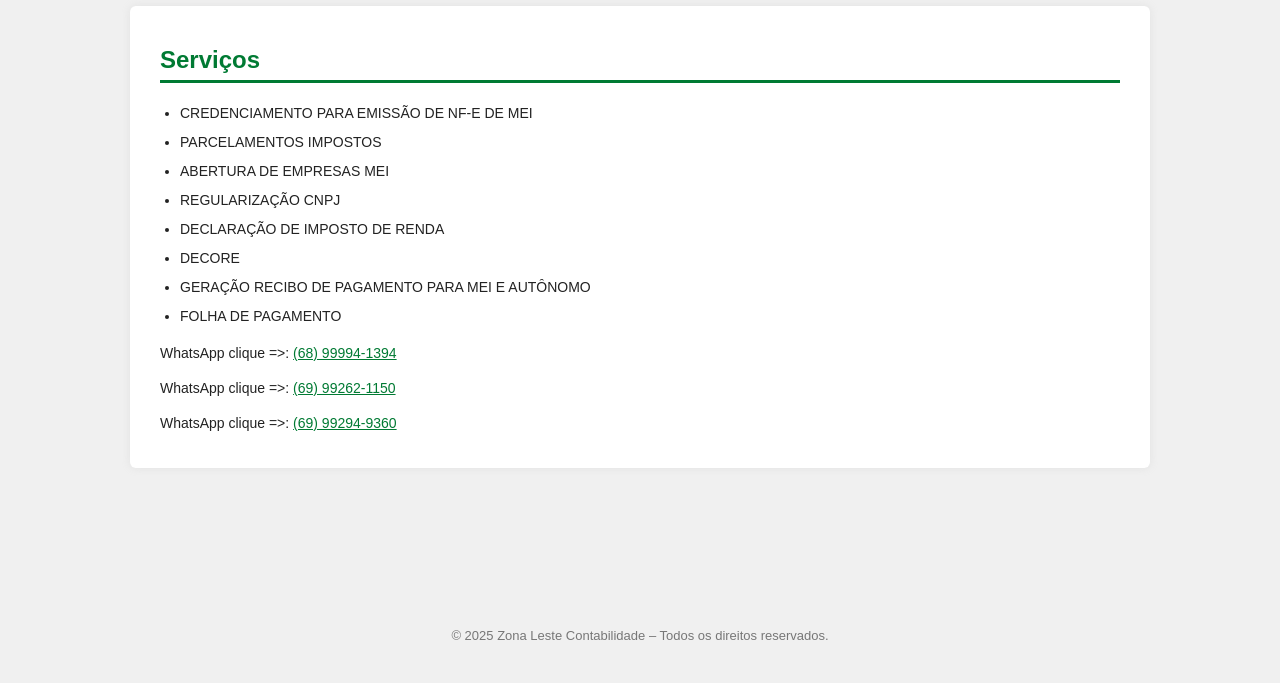
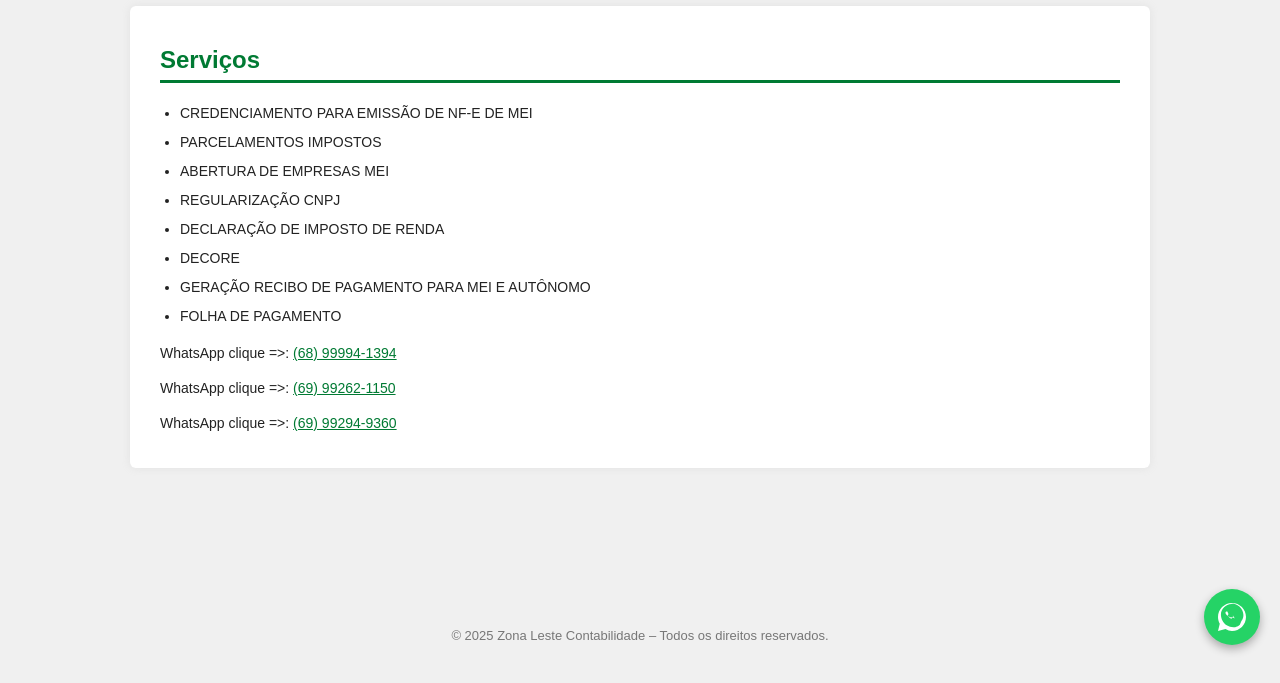
Before and after one commit to andrevieira1993/zona-leste-site, a plain HTML site: page index.html in a window 1280 px wide. Shown: the part 135-818 px from the top of the page. Drawn offline with Linux system fonts and the light colour scheme.

Commit message:
Add files via upload

```diff
--- a/index.html
+++ b/index.html
@@ -280,7 +280,7 @@
   <p>Somos uma empresa dedicada a oferecer serviços contábeis de alta qualidade para MEIs e autônomos da Zona Leste.</p>
 
   <div class="colaborador-container">
-    <img src="fotos/colaborador1.png" alt="Colaborador" class="colaborador" />
+    <img src="colaborador1.png" alt="Colaborador" class="colaborador" />
     <p class="colaborador-nome">Francisco</p>
     <img src="fotos/colaborador2.jpeg" alt="Colaborador" class="colaborador" />
     <p class="colaborador-nome">André Vieira</p>
@@ -293,7 +293,7 @@
 <section id="fundador-final">
   <h2>Fundador</h2>
   <div class="colaboradores">
-    <img src="imagens/andre.jpg" alt="Francisco" class="foto-colaborador" />
+    <img src="andre.jpg" alt="Francisco" class="foto-colaborador" />
     <img src="imagens/maria.jpg" alt="André Vieira" class="foto-colaborador" />
   </div>
   <p><strong>André Donizete Vieira:</strong> Formado em Contabilidade pela Faculdade Unip (2019), aprovado CRC-RO.</p>
@@ -328,5 +328,37 @@ msg.style.display = 'block';
 form.reset();
 });
 </script>
+<!-- Botão fixo de WhatsApp -->
+<a href="https://wa.me/5568999941394" target="_blank" id="whatsapp-button" title="Atendimento via WhatsApp">
+  <svg viewBox="0 0 32 32">
+    <path fill="#fff" d="M19.11 17.47c-.29-.14-1.7-.84-1.96-.94-.26-.1-.45-.14-.64.14-.19.29-.74.94-.91 1.13-.17.19-.34.21-.63.07-.29-.14-1.23-.45-2.34-1.45-.86-.77-1.44-1.73-1.61-2.02-.17-.29-.02-.44.13-.58.13-.13.29-.34.43-.51.14-.17.19-.29.29-.48.1-.19.05-.36-.02-.51-.07-.14-.64-1.55-.88-2.13-.23-.56-.47-.49-.64-.49-.16 0-.34-.02-.52-.02s-.48.07-.74.36c-.26.29-1 1-.1 2.45.91 1.43 2.15 2.55 3.86 3.34 1.45.63 2.02.69 2.75.58.44-.07 1.37-.56 1.57-1.1.2-.53.2-.99.14-1.1-.07-.11-.26-.17-.54-.31zM16 0C7.16 0 0 7.16 0 16c0 2.82.74 5.46 2.03 7.75L0 32l8.55-2.24C11 31.26 13.45 32 16 32c8.84 0 16-7.16 16-16S24.84 0 16 0zm8.96 24.96c-.86.86-1.83 1.53-2.93 2.01-.76.33-1.56.56-2.38.68-.65.1-1.3.15-1.96.13-2.81-.05-5.45-.85-7.74-2.24-.73-.45-1.39-.99-2.02-1.57-1.44-1.37-2.6-3.02-3.37-4.86-.54-1.28-.9-2.61-1.08-3.99-.1-.76-.14-1.52-.12-2.28C3.47 6.65 8.98 1.58 15.28 1.01c1.58-.14 3.16.03 4.7.49 1.65.5 3.15 1.35 4.47 2.47 1.56 1.33 2.73 2.97 3.5 4.86.61 1.47.96 3.01 1.06 4.59.07 1.01-.04 2.02-.23 3-.31 1.57-1 3-2.01 4.28z"/>
+  </svg>
+</a>
+
+<style>
+  #whatsapp-button {
+    position: fixed;
+    bottom: 20px;
+    right: 20px;
+    background-color: #25D366;
+    color: white;
+    border-radius: 50%;
+    padding: 14px;
+    box-shadow: 0 4px 10px rgba(0,0,0,0.3);
+    z-index: 1000;
+    text-decoration: none;
+    display: flex;
+    align-items: center;
+    justify-content: center;
+    transition: transform 0.3s;
+  }
+  #whatsapp-button:hover {
+    transform: scale(1.1);
+  }
+  #whatsapp-button svg {
+    width: 28px;
+    height: 28px;
+  }
+</style>
 
 </body> </html>
```
